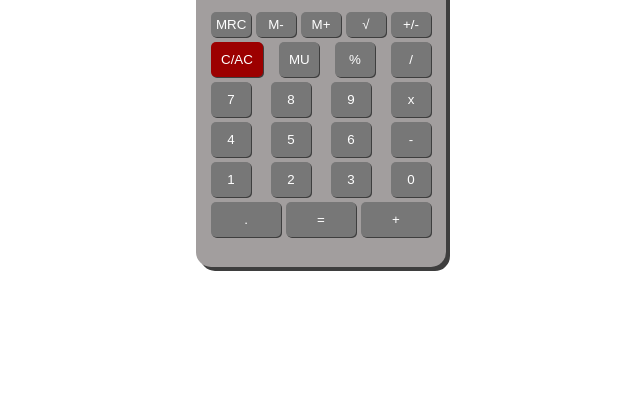
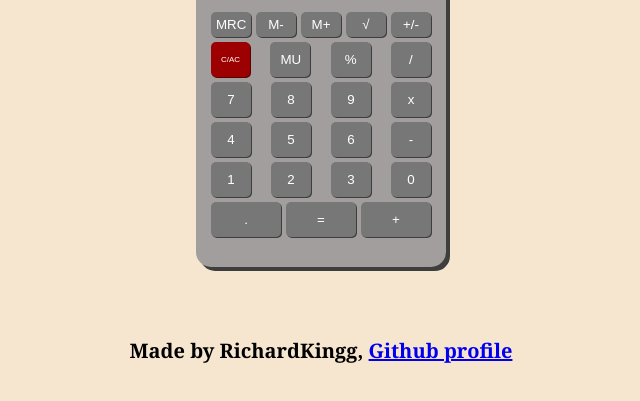
Before and after one commit to RichardKingg/calculator-TOP, a plain HTML site: page index.html in a window 1280 px wide. Shown: the part 233-634 px from the top of the page, without its empty margins (319-959 px from the left). Drawn offline with Linux system fonts and the light colour scheme.

Commit message:
Add footer and github profile link

```diff
--- a/index.html
+++ b/index.html
@@ -23,9 +23,9 @@
       <!-- Calculator button container -->
       <div id="calcBtnCont">
         <div id="firstRow" class="calcRow">
-          <button class="btn" onclick="this.blur();" data-operator>MRC</button>
-          <button class="btn" onclick="this.blur();" data-operator>M-</button>
-          <button class="btn" onclick="this.blur();" data-operator>M+</button>
+          <button class="btn" onclick="this.blur();">MRC</button>
+          <button class="btn" onclick="this.blur();">M-</button>
+          <button class="btn" onclick="this.blur();">M+</button>
           <button id="sqRootBtn" class="btn" onclick="this.blur();">√</button>
           <button id="signBtn" class="btn" onclick="this.blur();">+/-</button>
         </div>
@@ -61,4 +61,12 @@
       </div>
     </div>
   </body>
+  <footer>
+    <p>
+      Made by RichardKingg,
+      <a href="https://github.com/RichardKingg" target="_blank"
+        >Github profile</a
+      >
+    </p>
+  </footer>
 </html>
--- a/styles.css
+++ b/styles.css
@@ -10,8 +10,10 @@ html {
 
 body {
   display: flex;
+  flex-direction: column;
   justify-content: center;
   align-items: center;
+  background: #f6e6cf;
 }
 
 /* Calculator container */
@@ -62,10 +64,6 @@ body {
   gap: 5px;
 }
 
-#onReset {
-  background: #9c0000;
-}
-
 button {
   border-style: none;
   border-radius: 5px;
@@ -74,9 +72,14 @@ button {
   color: white;
 }
 
+#onReset {
+  background: #9c0000;
+  font-size: 8px;
+  box-shadow: 1px 1px #590000;
+}
+
 .calcRow {
   display: flex;
-  gap: 5px;
   justify-content: space-between;
 }
 
@@ -93,6 +96,23 @@ button {
   padding: 5px;
 }
 
+#firstRow {
+  gap: 5px;
+}
+
+#sixthRow {
+  gap: 5px;
+}
+
 #sixthRow > button {
   flex: 1 0 auto;
 }
+
+/* footer */
+
+footer {
+  margin-top: 70px;
+  font-family: Georgia, "Times New Roman", Times, serif;
+  font-weight: bold;
+  font-size: 20px;
+}
```
